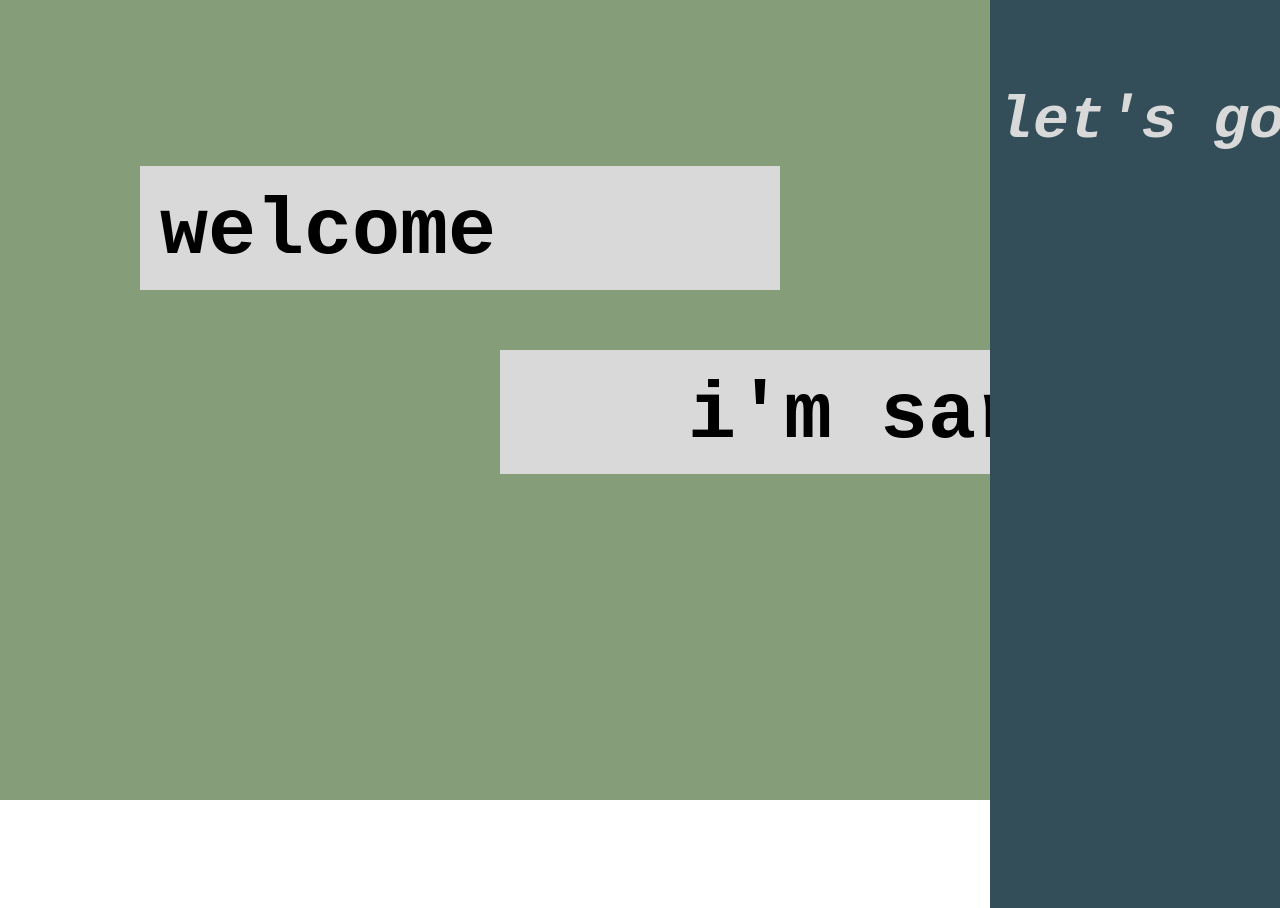
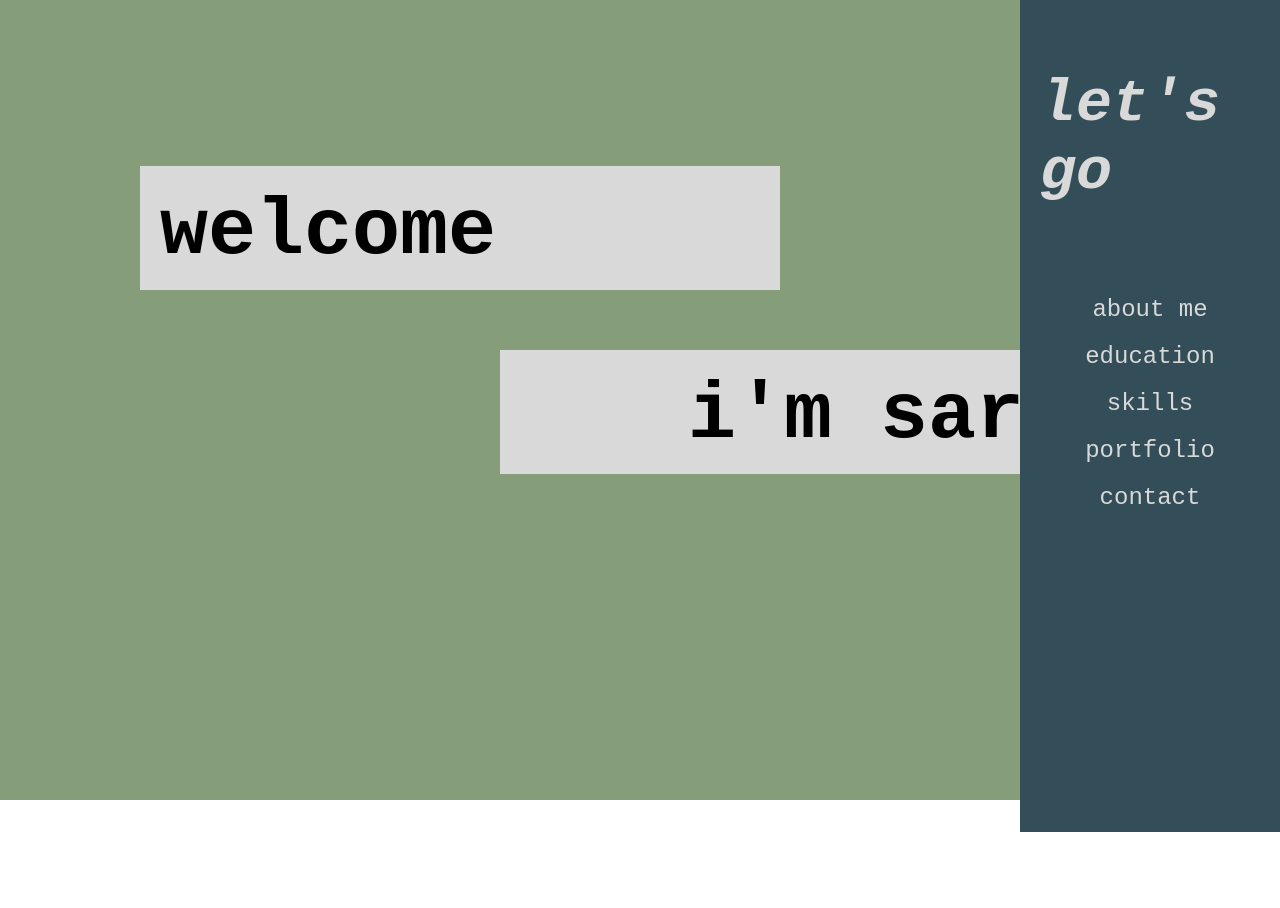
Before and after one commit to sarah-roma/sarah-roma.github.io, a plain HTML site: page index.html in a window 1280 px wide. After the commit the page ends 832 px from the top, so only its background shows below. Drawn offline with Linux system fonts and the light colour scheme.

Commit message:
more changes to menu

```diff
--- a/index.html
+++ b/index.html
@@ -23,6 +23,11 @@
                 <div class="menu-text">
                     <h2>let's go</h2>
                 </div>
+                <div class="menu-item">about me</div>
+                <div class="menu-item">education</div>
+                <div class="menu-item">skills</div>
+                <div class="menu-item">portfolio</div>
+                <div class="menu-item">contact</div>
             </div>
         </div>
     </body>
--- a/style.css
+++ b/style.css
@@ -67,28 +67,32 @@ body, h1 {
 .page1 .menu-block {
   display: flex;
   flex-direction: column;
+  align-items: center;
+  justify-content: flex-start;
   width: 260px;
   height: 832px;
-  align-items: center;
-  justify-content: space-between;
-  padding: 38px 21px;
+  padding: 20px;
   position: absolute;
   top: 0;
-  left: 990px;
+  right: 0;
   background-color: #334e58;
+  box-sizing: border-box;
 }
 
 .page1 .menu-text {
-  position: relative;
-  height: 45px;
-  top: -1px;
-  left: 0;
   font-family: "Courier New", Helvetica;
   font-weight: 400;
   font-style: italic;
   color: #d9d9d9;
   font-size: 40px;
-  letter-spacing: 0;
-  line-height: normal;
-  white-space: nowrap;
+  margin-bottom: 30px;
 }
+
+.page1 .menu-item {
+  font-family: "Courier New", Helvetica;
+  font-weight: 400;
+  color: #d9d9d9;
+  font-size: 24px;
+  margin: 10px 0;
+  text-align: center;
+}
```
